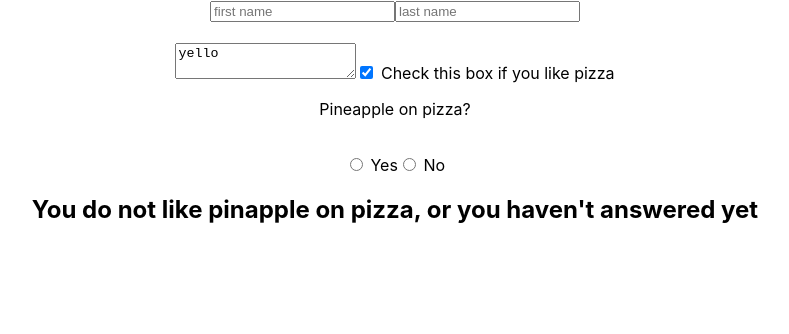
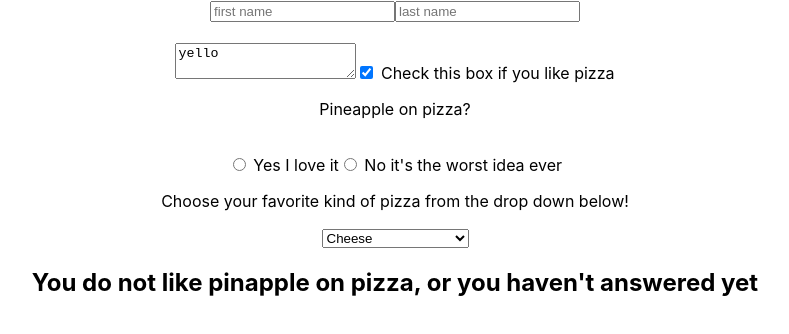
Before and after one commit to cvs181801/form-in-react, a React (Create React App) app: page / in a window 1280 px wide. Shown: the top 334 px of the page, without its empty margins (245-1034 px from the left). Built offline with nearby package versions, Linux system fonts and the light colour scheme.

Commit message:
add a options drop down

```diff
--- a/src/App.js
+++ b/src/App.js
@@ -63,7 +63,7 @@ class App extends React.Component {
           checked={this.state.pineapple === "yes"}
           onChange={this.handleChange}
           value="yes"
-        /> Yes
+        /> Yes I love it
        </label>
 
        <label>
@@ -73,8 +73,24 @@ class App extends React.Component {
           checked={this.state.pineapple === "no"}
           onChange={this.handleChange}
           value="no"
-        /> No
+        /> No it's the worst idea ever
        </label>
+
+       <br/>
+<p>Choose your favorite kind of pizza from the drop down below!</p>
+       <select
+        value={this.state.favPizza}
+        onChange={this.handleChange}
+        name="favPizza"
+       >
+         <option>Cheese</option>
+         <option>Pepperoni</option>
+         <option>Chicken Garlic Pesto</option>
+         <option>Meat Lover</option>
+         <option>Hawaiian</option>
+         <option>Veggie Delite</option>
+
+       </select>
        </form>
 
        <h2>{pineappleText}</h2>
```
